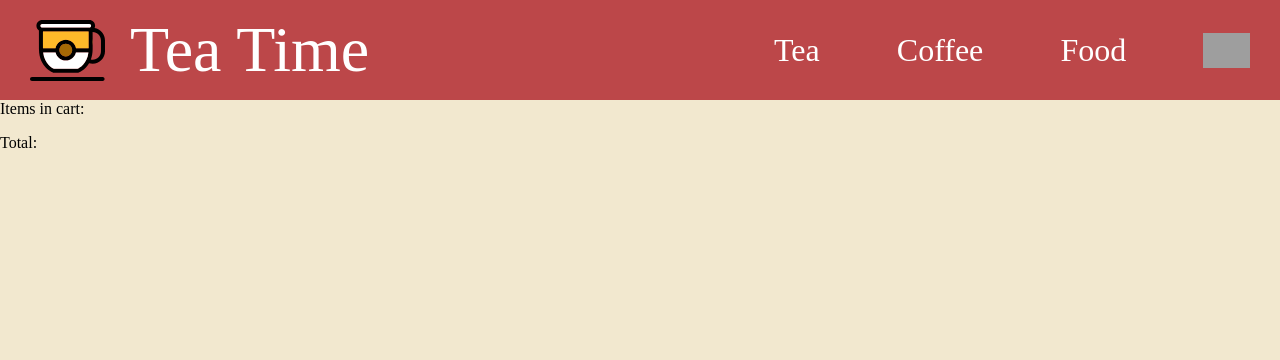
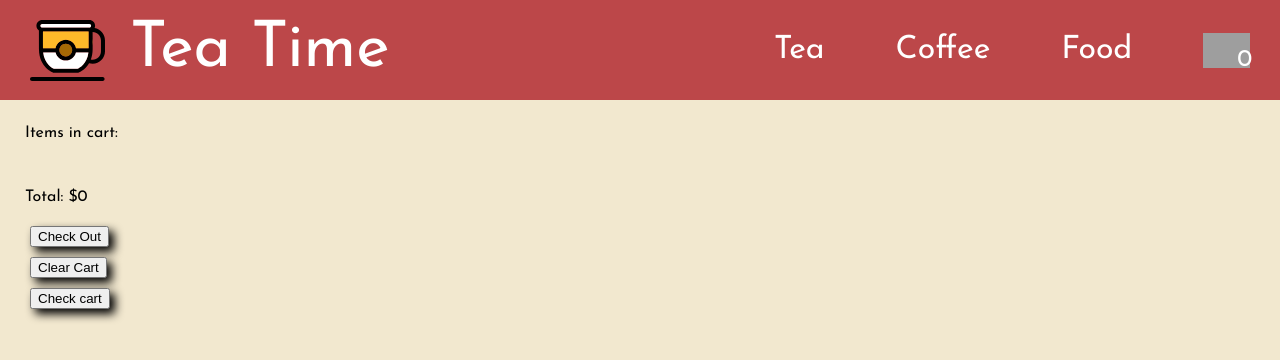
Before and after one commit to Cililocwee/store-front, a React (Create React App) app: page /cart in a window 1280 px wide. Shown: the top 360 px of the page. Built offline with nearby package versions, Linux system fonts and the light colour scheme; grey boxes are pictures that could not be loaded.

Commit message:
added cart total and item removal

```diff
--- a/package.json
+++ b/package.json
@@ -10,6 +10,8 @@
     "react-dom": "^18.2.0",
     "react-router-dom": "^6.4.4",
     "react-scripts": "5.0.1",
+    "react-uuid": "^2.0.0",
+    "uuid4": "^2.0.3",
     "web-vitals": "^2.1.4"
   },
   "scripts": {
--- a/public/index.html
+++ b/public/index.html
@@ -11,6 +11,10 @@
     />
 
     <link rel="manifest" href="%PUBLIC_URL%/manifest.json" />
+    <link
+      href="https://fonts.googleapis.com/css?family=Josefin+Sans"
+      rel="stylesheet"
+    />
     <title>React App</title>
   </head>
   <body>
--- a/src/CartContext.js
+++ b/src/CartContext.js
@@ -4,19 +4,39 @@ export const CartContext = createContext(null);
 
 export const CartContextProvider = ({ children }) => {
   const [cart, setCartItems] = useState([]);
+  const [total, setTotal] = useState(0);
 
   const addItemToCart = (item) => {
-    // setCartItems(cart.append(item));
-    // setCartItems((prevCart) => cart.append(item));
     setCartItems((current) => [...current, item]);
-    // console.log(cart);
+    setTotal(total + parseFloat(item.cartItem.price.price));
   };
 
-  const removeItemFromCart = (item) => {
-    setCartItems(cart - 1);
+  const removeItemFromCart = (itemId) => {
+    let foo = [];
+    cart.forEach((position) => {
+      if (position.cartItem.id !== itemId) {
+        foo.push(position);
+      } else {
+        setTotal(total - position.cartItem.price.price);
+      }
+    });
+    setCartItems(foo);
   };
 
-  const value = { cart, setCartItems, addItemToCart, removeItemFromCart };
+  const clearCart = () => {
+    setCartItems([]);
+    setTotal(0);
+  };
+
+  const value = {
+    clearCart,
+    cart,
+    setCartItems,
+    addItemToCart,
+    removeItemFromCart,
+    total,
+  };
+
   return <CartContext.Provider value={value}>{children}</CartContext.Provider>;
 };
 
--- a/src/components/DrinkCard.jsx
+++ b/src/components/DrinkCard.jsx
@@ -2,10 +2,12 @@ import React from "react";
 
 import { useContext } from "react";
 import { CartContext } from "../CartContext";
+import uuid4 from "uuid4";
 
-export default function DrinkCard({ type, image, description, price, clicky }) {
+export default function DrinkCard({ type, image, description, price }) {
   const { addItemToCart, setCartItems } = useContext(CartContext);
-  const cartItem = { type: { type }, price: { price } };
+  // TODO configure unique IDs so that they can be called later to remove from cart
+  const cartItem = { id: uuid4(), type: { type }, price: { price } };
 
   return (
     <div onClick={() => addItemToCart({ cartItem })} className="drinkcard">
--- a/src/components/NavBar.css
+++ b/src/components/NavBar.css
@@ -130,3 +130,9 @@
     margin-right: 0;
   }
 }
+
+#numberincart {
+  font-size: 0.75em;
+  position: absolute;
+  transform: translate(120%, 40%);
+}
--- a/src/components/NavBar.jsx
+++ b/src/components/NavBar.jsx
@@ -1,11 +1,13 @@
-import React from "react";
+import React, { useContext } from "react";
 import "./NavBar.css";
 import { Link } from "react-router-dom";
 import TeaLogo from "../assets/tea.svg";
 import ShoppingCart from "../assets/shoppingcart.svg";
 import DropDown from "./DropDown";
+import { CartContext } from "../CartContext";
 
 export default function NavBar() {
+  const { cart } = useContext(CartContext);
   return (
     <div className="navbar">
       <Link to="/">
@@ -27,6 +29,7 @@ export default function NavBar() {
         </Link>
         <Link to="/cart">
           <div id="shoppingcart">
+            <p id="numberincart">{cart.length}</p>
             <img src={ShoppingCart} alt="shopping cart" />
           </div>
         </Link>
--- a/src/index.css
+++ b/src/index.css
@@ -17,6 +17,7 @@
   --card-label: #386641;
   --font-on-primary: #000000;
   --font-on-dark: #f0f8ff;
+  font-family: "Josefin Sans";
 }
 
 html,
--- a/src/pages/Cart.jsx
+++ b/src/pages/Cart.jsx
@@ -1,26 +1,44 @@
 import React, { useContext } from "react";
+
 import { CartContext } from "../CartContext";
 
 export default function Cart() {
-  const { addItemToCart, setCartItems, removeItemFromCart, cart } =
-    useContext(CartContext);
+  const {
+    total,
+    clearCart,
+    addItemToCart,
+    setCartItems,
+    removeItemFromCart,
+    cart,
+  } = useContext(CartContext);
 
   return (
-    <div>
+    <div className="cart-wrapper">
       Items in cart:
       <ul>
         {cart.map(({ cartItem }) => {
-          console.log(cartItem.price);
           return (
             // TODO See below // Implement actual item removal
-            <li onClick={() => console.log("remove this")}>
+            <div
+              className="cart-item"
+              id={cartItem.id}
+              onClick={(e) => removeItemFromCart(e.target.id)}
+            >
               {cartItem.type.type} - ${cartItem.price.price}
-            </li>
+            </div>
           );
         })}
       </ul>
-      {/* TODO: Figure out how to implement a total */}
-      <p>Total: </p>
+      <p>Total: ${total}</p>
+      <button
+        onClick={() => {
+          console.log("not implemented");
+        }}
+      >
+        Check Out
+      </button>
+      <button onClick={clearCart}>Clear Cart</button>
+      <button onClick={() => console.log(cart)}>Check cart</button>
     </div>
   );
 }
--- a/src/pages/Pages.css
+++ b/src/pages/Pages.css
@@ -14,3 +14,21 @@
   margin: 30px auto;
   filter: drop-shadow(16px 16px 20px rgba(0, 0, 0, 0.5));
 }
+
+.cart-wrapper {
+  /* border: 1px solid black; */
+  display: flex;
+  flex-direction: column;
+  margin: 25px;
+}
+
+.cart-wrapper > button {
+  width: fit-content;
+  margin: 5px;
+  filter: drop-shadow(5px 5px 5px black);
+}
+
+.cart-item {
+  /* border: 1px solid black; */
+  margin: 10px;
+}
```
Also changed, not shown: 1 other file (tests, documents, lock files or other folders).
